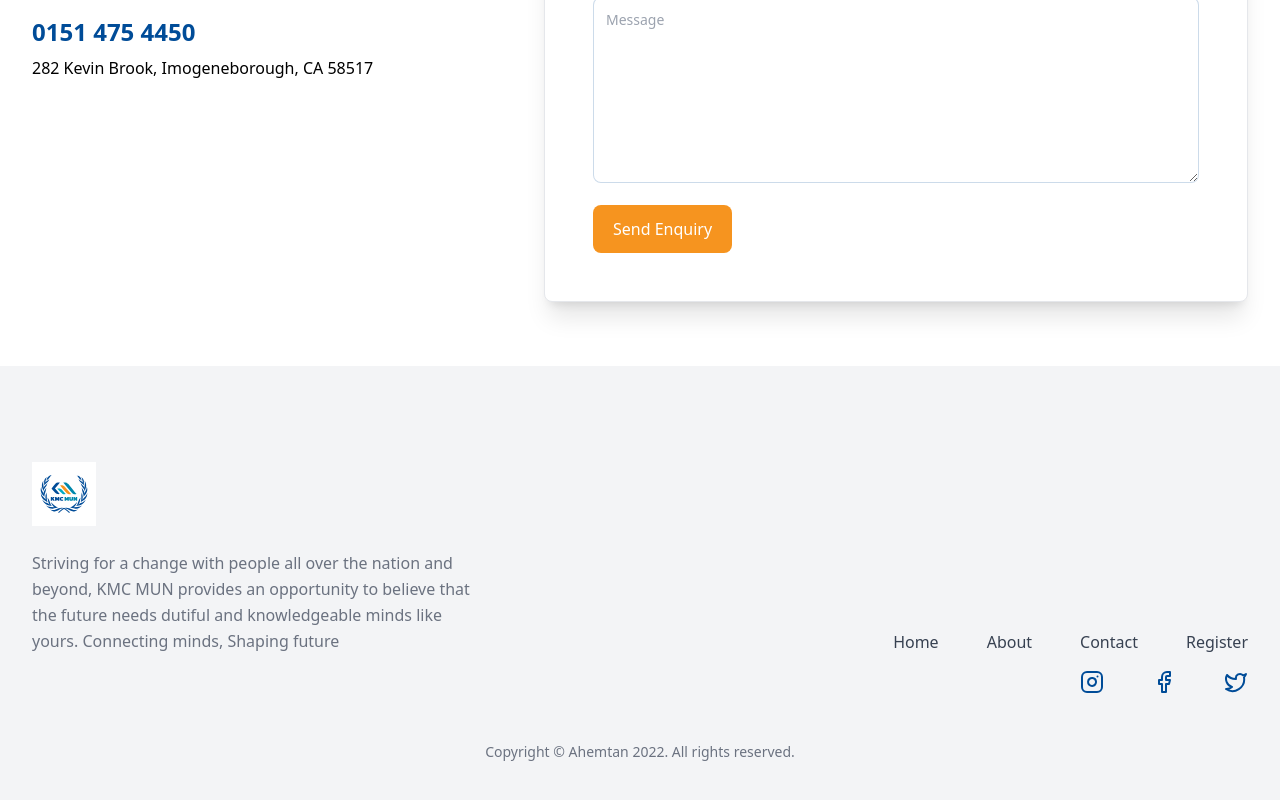
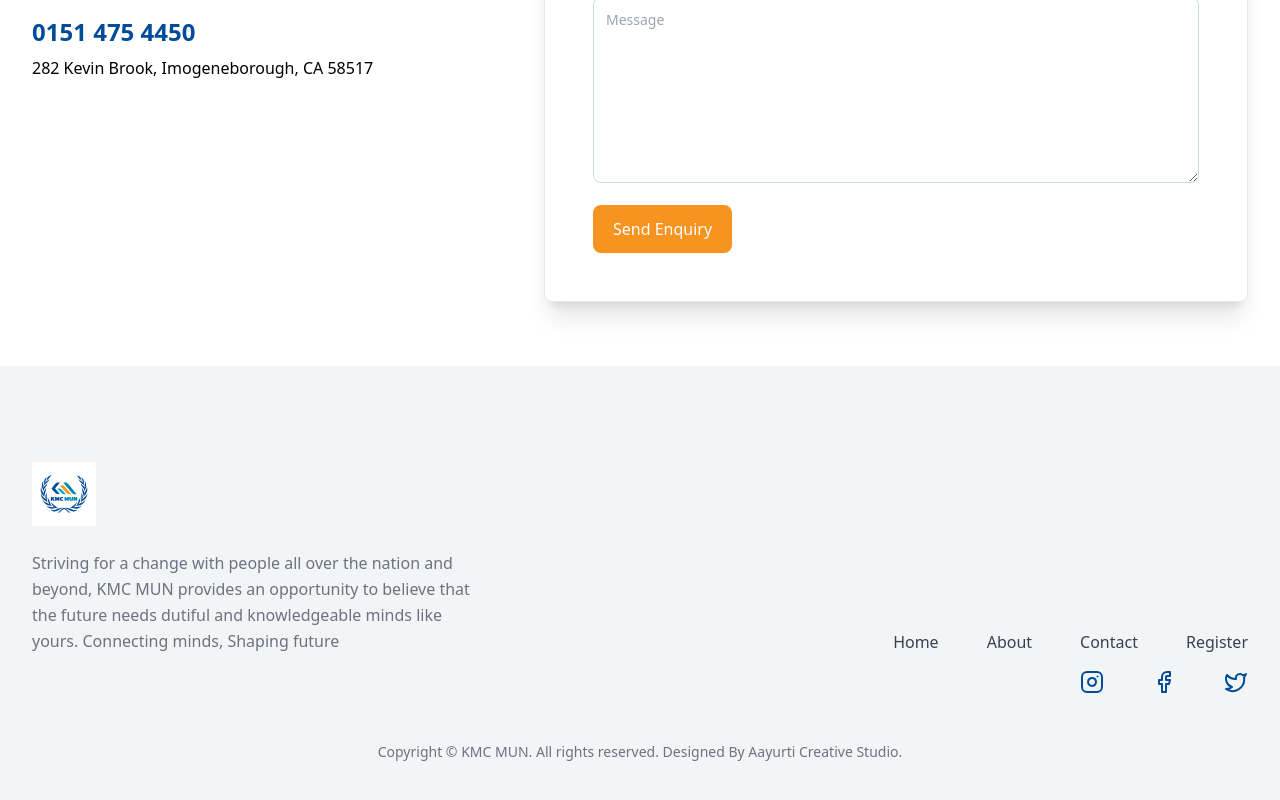
Before and after one commit to Ahemtan/mun, a React (Vite) app in the folder client/: page / in a window 1280 px wide. Shown: the part 1688-2488 px from the top of the page. Built offline with nearby package versions, Linux system fonts and the light colour scheme; no server answers.

Commit message:
Copyright

```diff
--- a/client/src/components/ui/Footer.jsx
+++ b/client/src/components/ui/Footer.jsx
@@ -58,7 +58,8 @@ const Footer = () => {
                 </ul>
 
                 <p className="mt-12 text-center text-sm text-gray-500">
-                    Copyright &copy; Ahemtan 2022. All rights reserved.
+                    Copyright &copy; KMC MUN. All rights reserved.
+                    Designed By Aayurti Creative Studio.
                 </p>
             </div>
         </footer>
```
